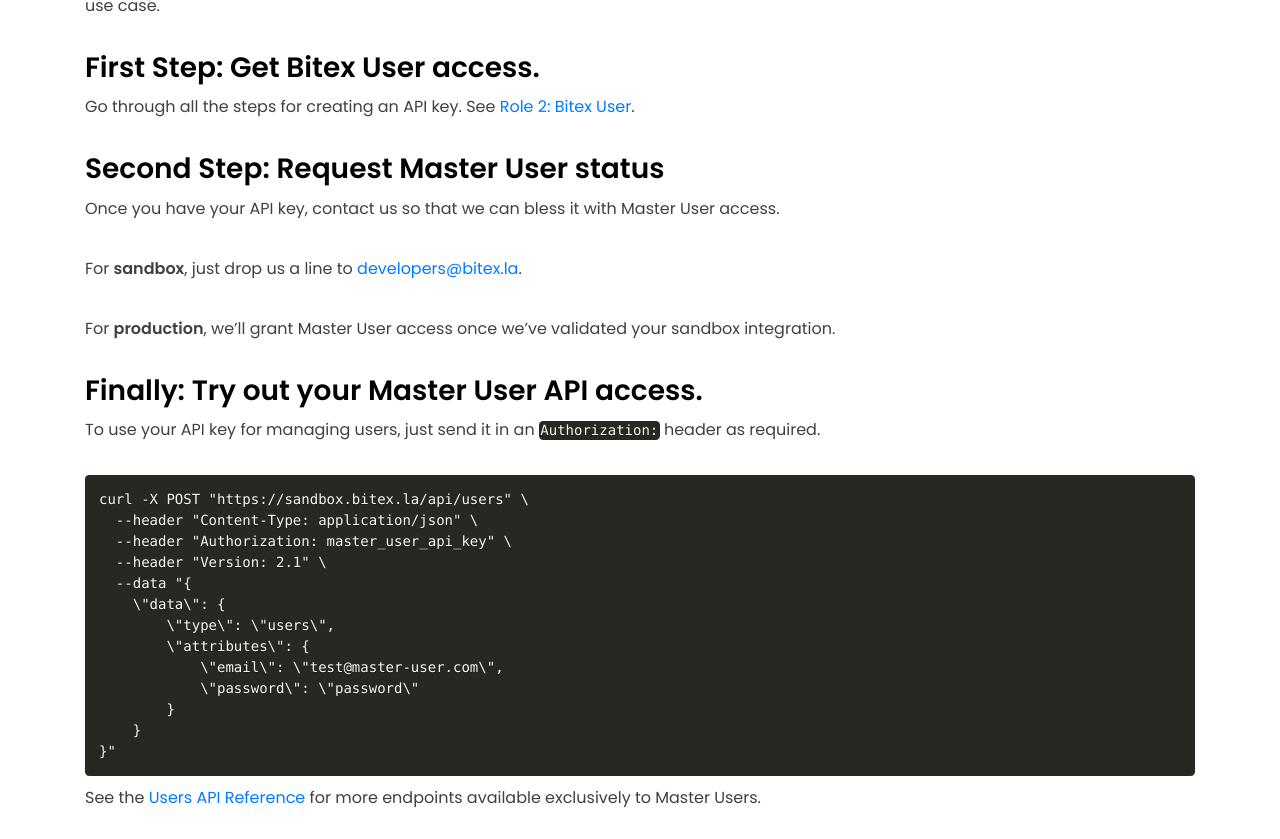
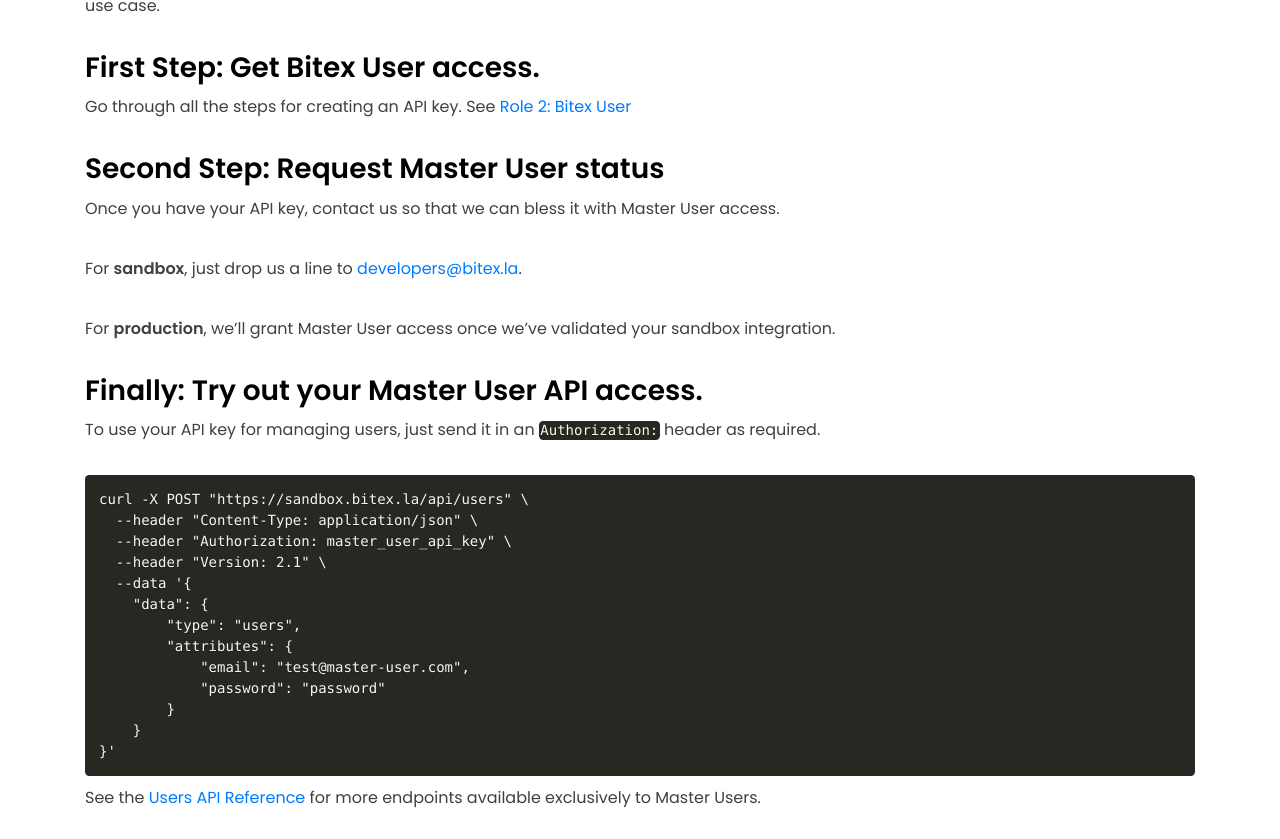
Before and after one commit to bitex-la/bitex-guides, a Jekyll site: the page built from _docs/authentication/README.md, in a window 1280 px wide and 1400 px high, scrolled down 2400 px. Shown: the part 165-1004 px from the top of the window. Built offline with Jekyll 4.4.1, drawn with Linux system fonts in a browser that asks for light colours; some of the changed text lies outside the part shown.

````diff
--- a/_docs/authentication/README.md
+++ b/_docs/authentication/README.md
@@ -39,7 +39,7 @@ We suggest you take look at our [Sandbox Guide](/sandbox).
 
 For sandbox it's [https://sandbox.bitex.la/auth/sign-up](https://sandbox.bitex.la/auth/sign-up).
 
-For production it's [https://sandbox.bitex.la/auth/sign-up](https://sandbox.bitex.la/auth/sign-up).
+For production it's [https://bitex.la/auth/sign-up](https://sandbox.bitex.la/auth/sign-up).
 
 ### Second step: Fill in your details and wait for your account to be approved.
 
@@ -94,7 +94,7 @@ Master User access is not self-serviced (but there's no extra cost associated wi
 
 ### First Step: Get Bitex User access.
 
-Go through all the steps for creating an API key. See [Role 2: Bitex User](Role2).
+Go through all the steps for creating an API key. See [Role 2: Bitex User](/docs/authentication/README#role-2-bitex-users)
 
 ### Second Step: Request Master User status
 
@@ -113,15 +113,15 @@ curl -X POST "https://sandbox.bitex.la/api/users" \
   --header "Content-Type: application/json" \
   --header "Authorization: master_user_api_key" \
   --header "Version: 2.1" \
-  --data "{
-    \"data\": {
-        \"type\": \"users\",
-        \"attributes\": {
-            \"email\": \"test@master-user.com\",
-            \"password\": \"password\"
+  --data '{
+    "data": {
+        "type": "users",
+        "attributes": {
+            "email": "test@master-user.com",
+            "password": "password"
         }
     }
-}"
+}'
 ```
 
 See the [Users API Reference](https://developers.bitex.la/?version=latest#86c5d36b-3f74-499f-817e-38f9a3d789ce)
````
Also changed, not shown: _docs/concierge/done.md (+1 -1 lines), _docs/concierge/follow.md (+2 -2 lines), _docs/concierge/outputs.md (+1 -1 lines), _docs/concierge/pre_requisites.md (+1 -1 lines), _docs/concierge/wait.md (+1 -1 lines), 1 other file.
